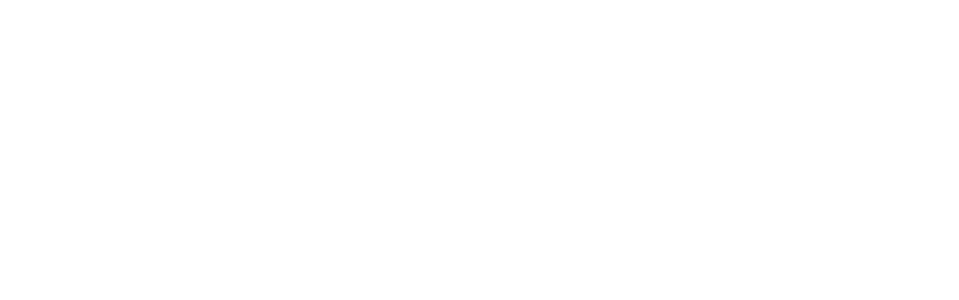
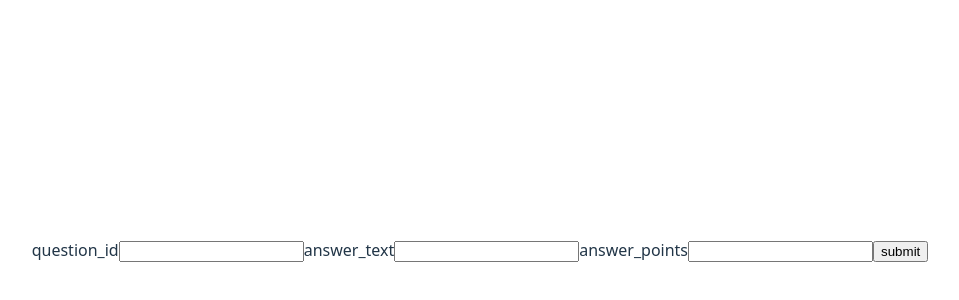
Before and after one commit to SleepyAlpacas/CPS731, a React (Vite) app in the folder vite-project/: page /admin in a window 1280 px wide. Shown: the part 142-442 px from the top of the page, without its empty margins (160-1119 px from the left). Built offline with nearby package versions, Linux system fonts and the light colour scheme.

Commit message:
admin page form now submits post request

```diff
--- a/vite-project/src/Admin.jsx
+++ b/vite-project/src/Admin.jsx
@@ -1,6 +1,45 @@
 import React from "react";
+import { useEffect } from "react";
+import axios from "axios";
 
 function Admin(){
 
+    const [serverResponse, setServerResponse] = React.useState([])
+
+    async function submitAnswer(){
+        question_id = parseInt(document.getElementById("question_id").value)
+        answer_text = document.getElementById("answer_text").value
+        answer_points = parseInt(document.getElementById("answer_points").value)
+        const answer = {
+            question_id: question_id,
+            answer_text: answer_text,
+            answer_points: answer_points
+        }
+        console.log(answer)
+        let res;
+        try{
+            res = await axios.post("https://cps731.onrender.com/answer", answer)
+        }
+        catch(e){
+            console.log(e)
+        }
+        console.log(res)
+        //setServerResponse(res)
+
+    }
+    return(
+        <>
+            <form>
+                <label>question_id</label>
+                <input type="number" id="question_id"/>
+                <label>answer_text</label>
+                <input type="text" id="answer_text"/>
+                <label>answer_points</label>
+                <input type="number" id="answer_points"/>
+                <input type="button" onClick={submitAnswer} value={"submit"}/>
+            </form>
+            <p>{serverResponse}</p>
+        </>
+    )
 }
 export default Admin
--- a/vite-project/src/QuestionnaireModule.jsx
+++ b/vite-project/src/QuestionnaireModule.jsx
@@ -4,14 +4,16 @@ import axios from "axios";
 
 function QuestionnaireModule(){
 
-    const [questionNumber, setQuestionNumber] = React.useState(1)
+    const [questionNumber, setQuestionNumber] = React.useState(0)
     const [qreq, setqreq] = React.useState([]);
     const [areq, setareq] = React.useState([]);
     const [points, setPoints] = React.useState(0);
 
     function answerButton(answerPoints){
         setPoints(points + answerPoints);
-        setQuestionNumber(questionNumber + 1);
+        if (questionNumber < qreq.length){
+            setQuestionNumber(questionNumber + 1);
+        }
     }
 
     React.useEffect(() =>{
@@ -35,13 +37,13 @@ function QuestionnaireModule(){
 
 
     return (<>
-        {qreq.filter((question) => question.question_id == questionNumber).map(question=>(
+        {qreq.filter((question) => question.question_id == qreq[questionNumber].question_id).map(question=>(
             <h1 key={question.question_id}> {question.question_text} </h1>
         ))}
 
         <form>
-        {areq.filter((answer) => answer.question_id == questionNumber).map(answer=>(
-            <input type="button" id={answer.answer_id} value={answer.answer_text} onClick={() => answerButton(answer.answer_points)}/>
+        {areq.filter((answer) => answer.question_id == qreq[questionNumber].question_id).map(answer=>(
+            <input type="button" key={answer.answer_id} value={answer.answer_text} onClick={() => answerButton(answer.answer_points)}/>
         ))}
         </form>
         <h2>Points: {points}</h2>
```
